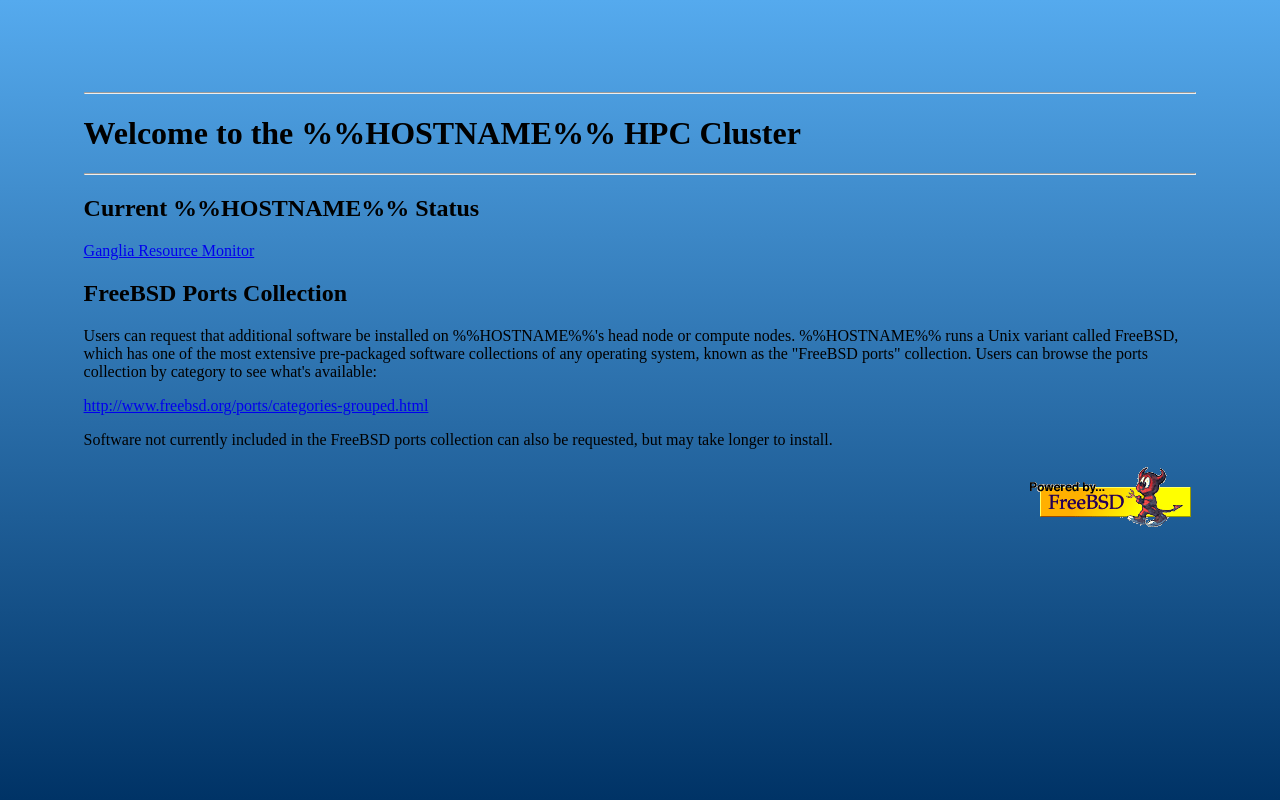
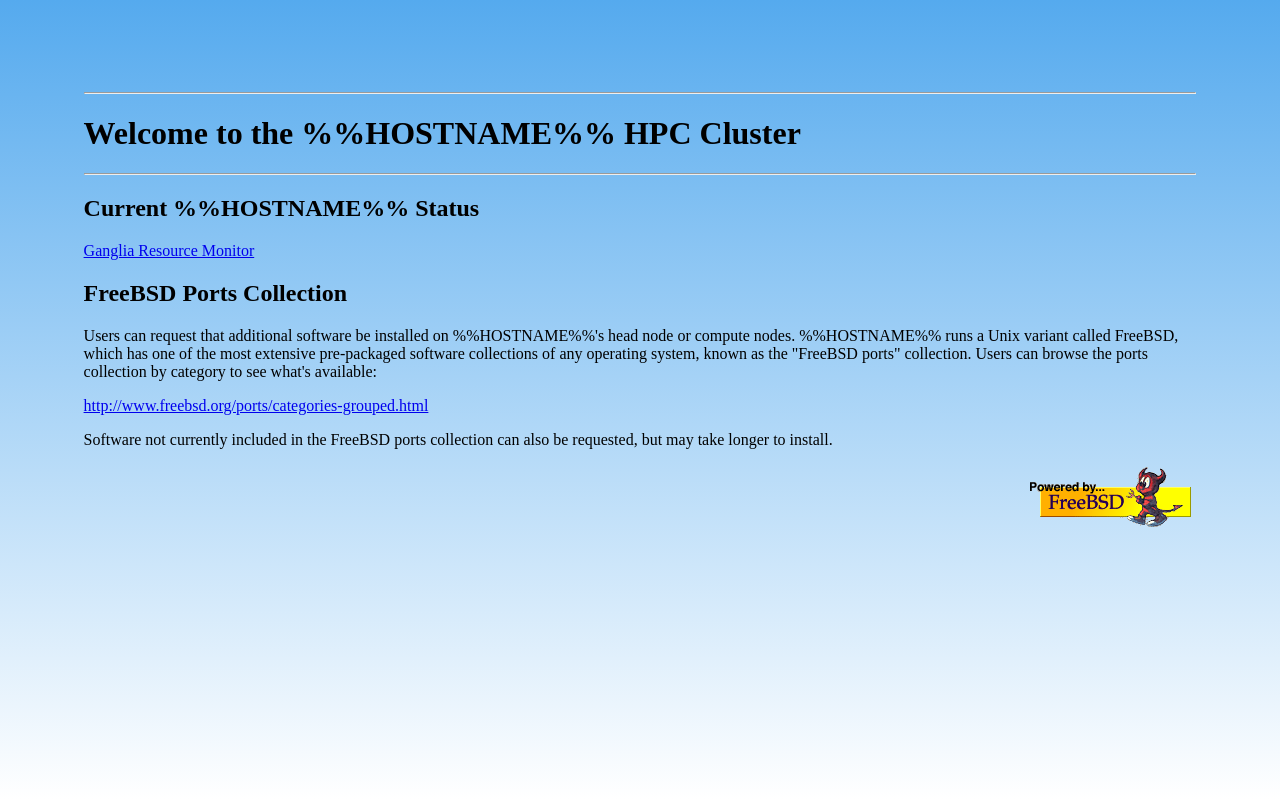
Before and after one commit to outpaddling/SPCM, a PHP site: page / in a window 1280 px wide. Run offline with PHP 8.4, Linux system fonts and the light colour scheme.

Commit message:
Improve web CSS
git-svn-id: file:///home/bacon/SVN/spcm/cluster-admin-0.3@61 fc83dafb-f549-e211-8a70-0017315c2eee

```diff
--- a/WWW/global_styles.css
+++ b/WWW/global_styles.css
@@ -20,10 +20,15 @@ pre
 
     /* gecko based browsers */
     /* background: -moz-linear-gradient(top, #55aaee, #003366); */
-    background: -moz-linear-gradient(top, #55aaee, #FFFFFF);
+    /* background: -moz-linear-gradient(top, #55aaee, #FFFFFF); */
 
     /* webkit based browsers */
-    background: -webkit-gradient(linear, left top, left bottom, from(#55aaee), to(#003366));
+    /* background: -webkit-gradient(linear, left top, left bottom, from(#55aaee), to(#003366)); */
+
+    background: -webkit-linear-gradient(#55aaee, #FFFFFF); /* For Safari 5.1 to 6.0 */
+    background: -o-linear-gradient(#55aaee, #FFFFFF); /* For Opera 11.1 to 12.0 */
+    background: -moz-linear-gradient(#55aaee, #FFFFFF); /* For Firefox 3.6 to 15 */
+    background: linear-gradient(#55aaee, #FFFFFF); /* Standard syntax */
 
     background-repeat: no-repeat;
 
```
